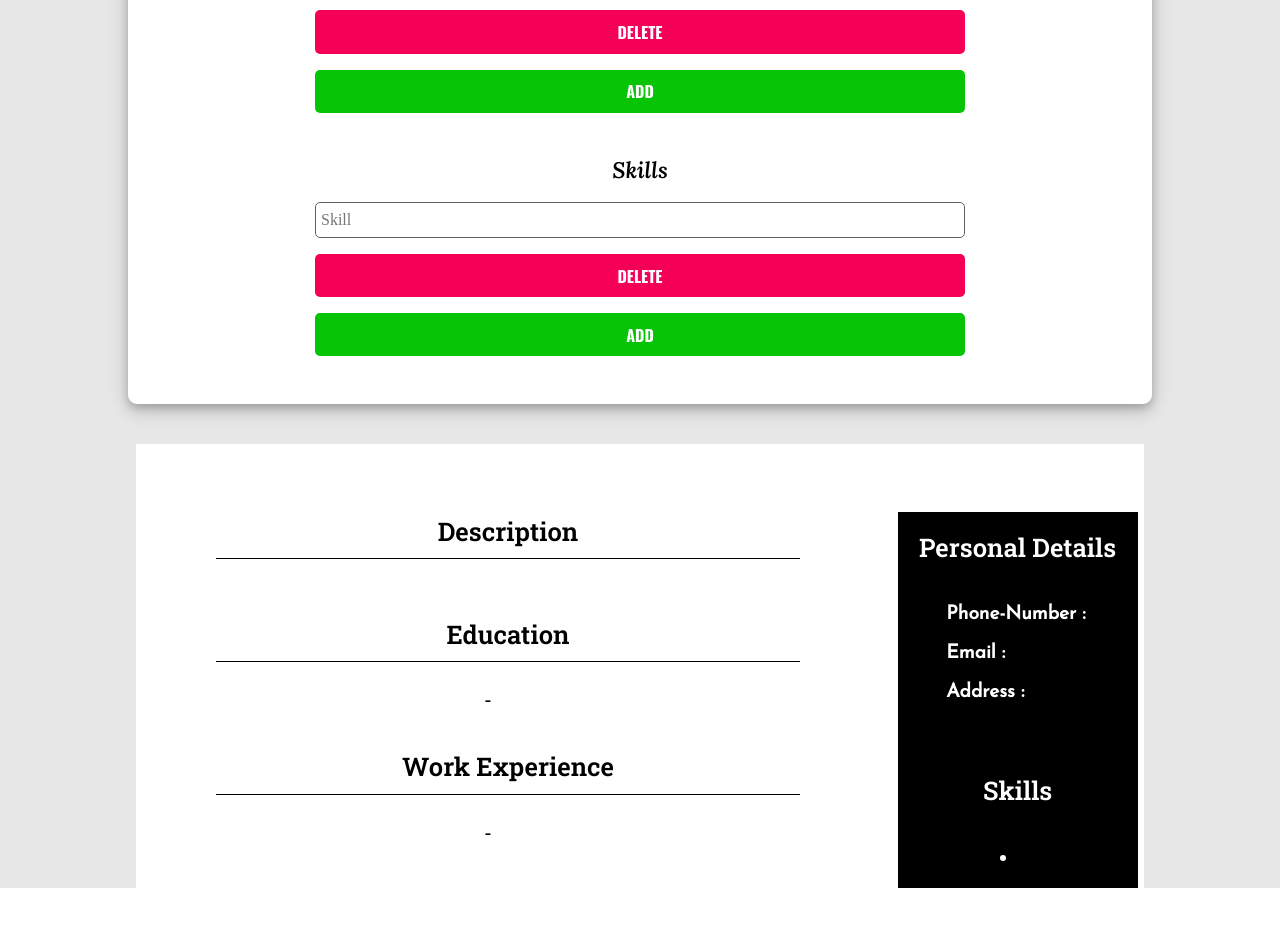
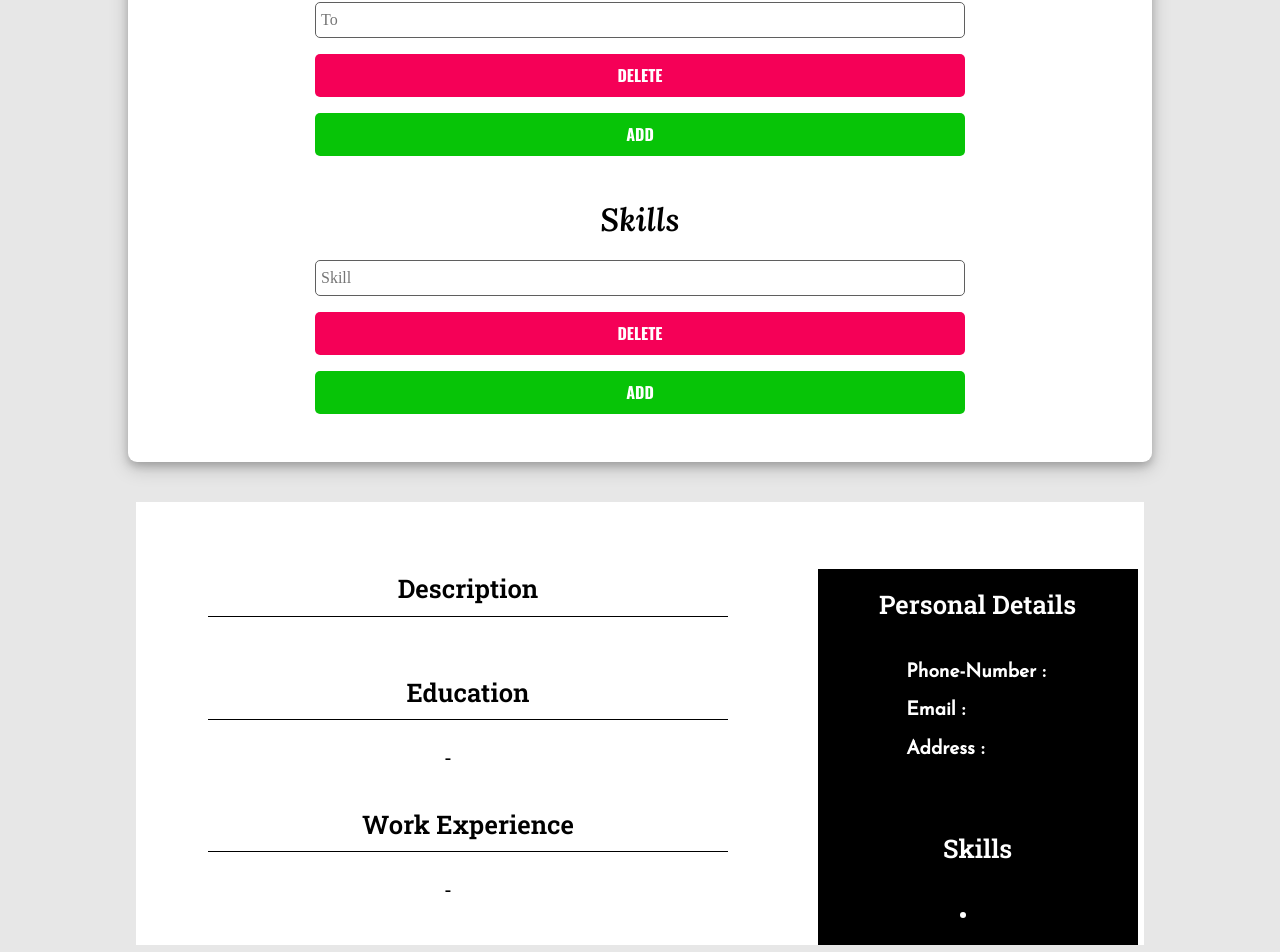
Before and after one commit to aelmi03/cv-app, a React (Create React App) app: page / in a window 1280 px wide. Shown: the part 1285-2237 px from the top of the page. Before the commit the page ends 2173 px from the top, so only its background shows below. Built offline with nearby package versions, Linux system fonts and the light colour scheme.

Commit message:
Changed the font-size of the Form headers on different screen sizes, and altered some of the media queries to change the size requirements

```diff
--- a/src/components/EducationalForm/EducationalForm.module.css
+++ b/src/components/EducationalForm/EducationalForm.module.css
@@ -24,7 +24,7 @@
   border: 1px solid rgb(95, 95, 95);
 }
 
-@media only screen and (min-width: 1366px) {
+@media only screen and (min-width: 1440px) {
   .input {
     width: 90%;
   }
--- a/src/components/FormHeader/FormHeader.module.css
+++ b/src/components/FormHeader/FormHeader.module.css
@@ -4,3 +4,9 @@
   font-weight: bold;
   font-family: "Lora", serif;
 }
+
+@media only screen and (min-width: 1024px) {
+  .heading {
+    font-size: 2rem;
+  }
+}
--- a/src/components/GeneralInfo/GeneralInfo.module.css
+++ b/src/components/GeneralInfo/GeneralInfo.module.css
@@ -36,7 +36,7 @@
   width: 70%;
 }
 
-@media only screen and (min-width: 1366px) {
+@media only screen and (min-width: 1440px) {
   .input,
   .textarea {
     width: 90%;
--- a/src/components/GeneralPreview/GeneralPreview.module.css
+++ b/src/components/GeneralPreview/GeneralPreview.module.css
@@ -32,7 +32,7 @@
   }
 }
 
-@media only screen and (min-width: 1366px) {
+@media only screen and (min-width: 1440px) {
   .container {
     text-align: center;
   }
--- a/src/components/LivePreview/LivePreview.module.css
+++ b/src/components/LivePreview/LivePreview.module.css
@@ -8,6 +8,7 @@
   justify-content: center;
   align-items: center;
   text-align: center;
+  margin-bottom: 1rem;
   max-width: 63rem;
 }
 
@@ -64,7 +65,7 @@
     background-color: black;
     color: white;
     padding: 1rem;
-    min-width: 15rem;
+    min-width: 20rem;
   }
 
   .container {
@@ -73,13 +74,17 @@
   }
 }
 
-@media only screen and (min-width: 1366px) {
+@media only screen and (min-width: 1440px) {
   .container {
     width: 50%;
+    margin-bottom: 0rem;
+  }
+  .minorInfo {
+    min-width: 15rem;
   }
 }
 
-@media only screen and (min-width: 1700px) {
+@media only screen and (min-width: 1800px) {
   .minorInfo {
     min-width: 20rem;
   }
--- a/src/components/SkillForm/SkillForm.module.css
+++ b/src/components/SkillForm/SkillForm.module.css
@@ -23,7 +23,7 @@
   border: 1px solid rgb(95, 95, 95);
 }
 
-@media only screen and (min-width: 1366px) {
+@media only screen and (min-width: 1440px) {
   .input {
     width: 90%;
   }
--- a/src/components/WorkExpForm/WorkExpForm.module.css
+++ b/src/components/WorkExpForm/WorkExpForm.module.css
@@ -23,7 +23,7 @@
   min-width: 16rem;
   border: 1px solid rgb(95, 95, 95);
 }
-@media only screen and (min-width: 1366px) {
+@media only screen and (min-width: 1440px) {
   .input {
     width: 90%;
   }
--- a/src/styles/App.css
+++ b/src/styles/App.css
@@ -49,7 +49,7 @@
   background-color: rgb(7, 196, 7);
 }
 
-@media only screen and (min-width: 1330px) {
+@media only screen and (min-width: 1440px) {
   .main-section {
     flex-flow: row nowrap;
     gap: 1rem;
```
